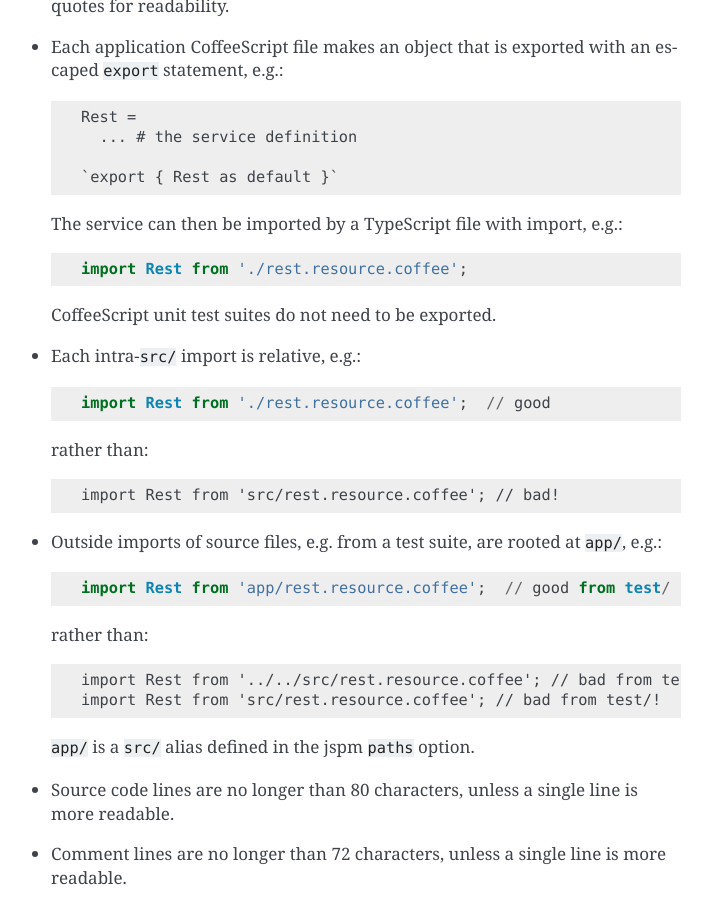
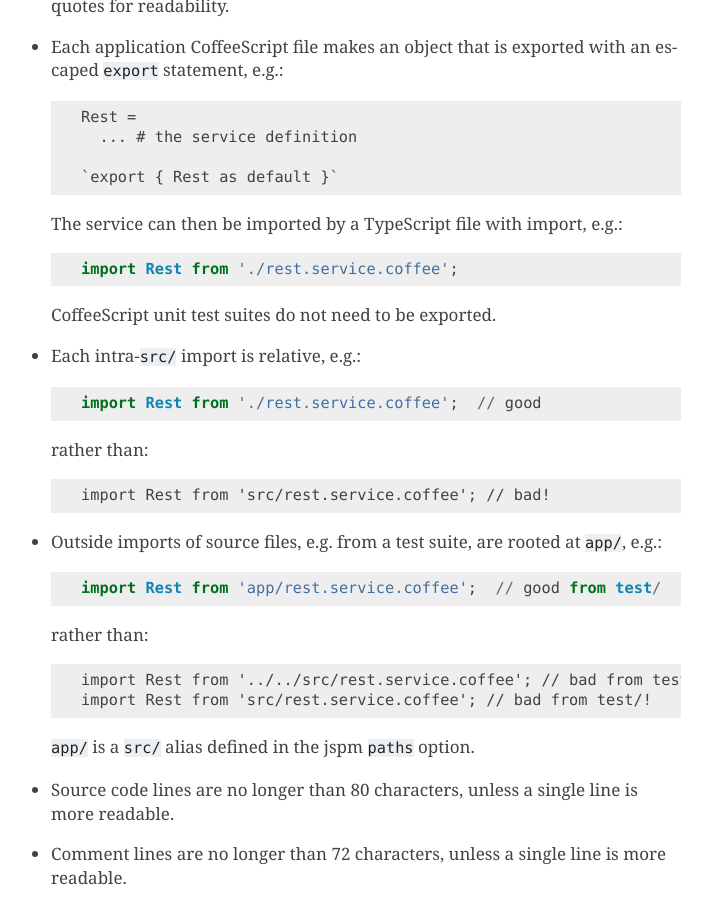
Before and after one commit to ohsu-qin/qiprofile, a Sphinx documentation site: the page built from doc/development.rst, in a window 1280 px wide and 900 px high, scrolled down 6575 px. Shown: the whole window, without its empty margins (399-1111 px from the left). Built offline with Sphinx 7.4.7, drawn with Linux system fonts in a browser that asks for light colours.

Commit message:
Rename Rest from a resource to a service.

```diff
--- a/doc/development.rst
+++ b/doc/development.rst
@@ -336,27 +336,27 @@ Coding Standards
   The service can then be imported by a TypeScript file with import,
   e.g.::
 
-      import Rest from './rest.resource.coffee';
+      import Rest from './rest.service.coffee';
 
   CoffeeScript unit test suites do not need to be exported.
 
 * Each intra-``src/`` import is relative, e.g.::
 
-      import Rest from './rest.resource.coffee';  // good
+      import Rest from './rest.service.coffee';  // good
 
   rather than::
 
-      import Rest from 'src/rest.resource.coffee'; // bad!
+      import Rest from 'src/rest.service.coffee'; // bad!
 
 * Outside imports of source files, e.g. from a test suite, are rooted at
   ``app/``, e.g.::
 
-      import Rest from 'app/rest.resource.coffee';  // good from test/
+      import Rest from 'app/rest.service.coffee';  // good from test/
 
   rather than::
 
-      import Rest from '../../src/rest.resource.coffee'; // bad from test/!
-      import Rest from 'src/rest.resource.coffee'; // bad from test/!
+      import Rest from '../../src/rest.service.coffee'; // bad from test/!
+      import Rest from 'src/rest.service.coffee'; // bad from test/!
 
   ``app/`` is a ``src/`` alias defined in the jspm ``paths`` option.
 
```
Also changed, not shown: 5 other files.
